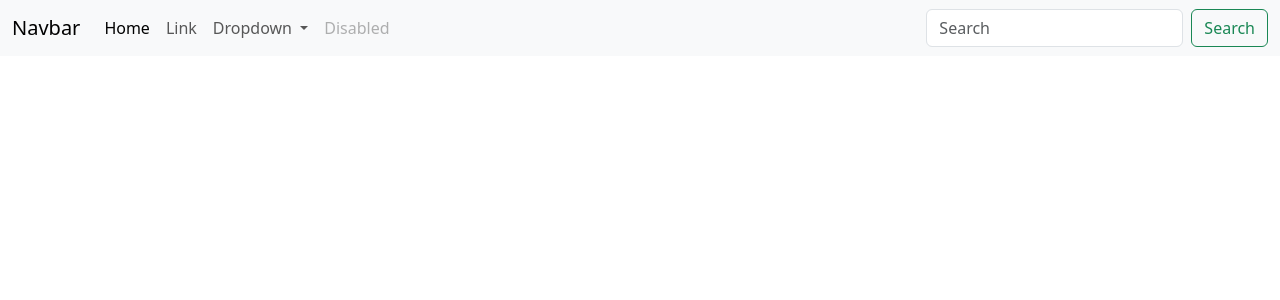
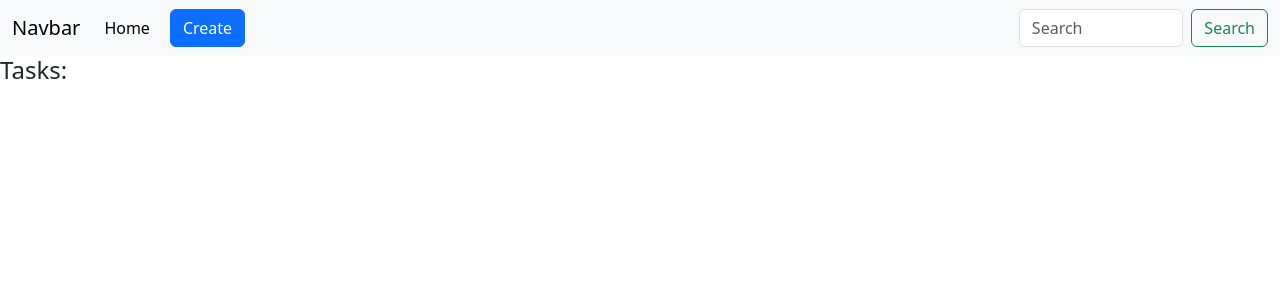
Before and after one commit to seytekk/ToDoList, a Django app: page / in a window 1280 px wide. Shown: the top 300 px of the page. Run offline with Django 5.2, Linux system fonts and the light colour scheme; data that the repository does not hold is empty.

Commit message:
second commit

```diff
--- a/apps/tasks/views.py
+++ b/apps/tasks/views.py
@@ -3,5 +3,5 @@ from .models import Task
 
 
 def get_tasks(request):
-    tasks = Task.objects.filter(title='Решить задачу')
-    return render(request, 'base.html', {'tasks': tasks})
+    tasks = Task.objects.all()
+    return render(request, 'cards.html', {'tasks': tasks})
--- a/templates/base.html
+++ b/templates/base.html
@@ -8,53 +8,12 @@
           integrity="sha384-QWTKZyjpPEjISv5WaRU9OFeRpok6YctnYmDr5pNlyT2bRjXh0JMhjY6hW+ALEwIH" crossorigin="anonymous">
 </head>
 <body>
-<nav class="navbar navbar-expand-lg bg-body-tertiary">
-    <div class="container-fluid">
-        <a class="navbar-brand" href="#">Navbar</a>
-        <button class="navbar-toggler" type="button" data-bs-toggle="collapse" data-bs-target="#navbarSupportedContent"
-                aria-controls="navbarSupportedContent" aria-expanded="false" aria-label="Toggle navigation">
-            <span class="navbar-toggler-icon"></span>
-        </button>
-        <div class="collapse navbar-collapse" id="navbarSupportedContent">
-            <ul class="navbar-nav me-auto mb-2 mb-lg-0">
-                <li class="nav-item">
-                    <a class="nav-link active" aria-current="page" href="#">Home</a>
-                </li>
-                <li class="nav-item">
-                    <a class="nav-link" href="#">Link</a>
-                </li>
-                <li class="nav-item dropdown">
-                    <a class="nav-link dropdown-toggle" href="#" role="button" data-bs-toggle="dropdown"
-                       aria-expanded="false">
-                        Dropdown
-                    </a>
-                    <ul class="dropdown-menu">
-                        <li><a class="dropdown-item" href="#">Action</a></li>
-                        <li><a class="dropdown-item" href="#">Another action</a></li>
-                        <li>
-                            <hr class="dropdown-divider">
-                        </li>
-                        <li><a class="dropdown-item" href="#">Something else here</a></li>
-                    </ul>
-                </li>
-                <li class="nav-item">
-                    <a class="nav-link disabled" aria-disabled="true">Disabled</a>
-                </li>
-            </ul>
-            <form class="d-flex" role="search">
-                <input class="form-control me-2" type="search" placeholder="Search" aria-label="Search">
-                <button class="btn btn-outline-success" type="submit">Search</button>
-            </form>
-        </div>
-    </div>
-</nav>
+{% include 'navbar.html' %}
 
-<div>
-    {% for task in tasks %}
-        <h1>{{ task.title }}</h1>
-        <l>{{ task.description }}</l>
-    {% endfor %}
-</div>
+<h4>Tasks: </h4>
+
+{% block content %}
+{% endblock content %}
 <script src="https://cdn.jsdelivr.net/npm/bootstrap@5.3.3/dist/js/bootstrap.bundle.min.js"
         integrity="sha384-YvpcrYf0tY3lHB60NNkmXc5s9fDVZLESaAA55NDzOxhy9GkcIdslK1eN7N6jIeHz"
         crossorigin="anonymous"></script>
--- /dev/null
+++ b/templates/cards.html
@@ -0,0 +1,41 @@
+{% extends 'base.html' %}
+
+{% block content %}
+<div>
+    {% for task in tasks %}
+    <div class="mb-1">
+        <h3>{{ task.title }}</h3>
+        <div class="row container d-flex justify-content-center">
+            <div class="col-md-15">
+                <div class="card px-2">
+                    <div class="card-body">
+                        <p href="">{{ task.description }}<i
+                                class="input-helper"></i>
+                    </div>
+                </div>
+            </div>
+            <p>{{ task.created_at }}</p>
+        </div>
+    </div>
+    <div class="mb-5">
+        <div class='btn-toolbar'>
+<!--            Update card-->
+            <a method="post" href="">
+                <button class="btn btn-success"
+                        type="submit">Update
+                </button>
+            </a>
+
+<!--            Delete card-->
+            <form method="post"
+                  action="">
+                {% csrf_token %}
+                <button class='btn btn-danger' type='submit'>
+                    Delete
+                </button>
+            </form>
+        </div>
+    </div>
+    {% endfor %}
+</div>
+{% endblock content %}
--- /dev/null
+++ b/templates/navbar.html
@@ -0,0 +1,26 @@
+<nav class="navbar navbar-expand-lg bg-body-tertiary">
+    <div class="container-fluid">
+        <a class="navbar-brand" href="#">Navbar</a>
+        <button class="navbar-toggler" type="button" data-bs-toggle="collapse" data-bs-target="#navbarSupportedContent"
+                aria-controls="navbarSupportedContent" aria-expanded="false" aria-label="Toggle navigation">
+            <span class="navbar-toggler-icon"></span>
+        </button>
+        <div class="collapse navbar-collapse" id="navbarSupportedContent">
+            <ul class="navbar-nav me-auto mb-2 mb-lg-0">
+                <li class="nav-item">
+                    <a class="nav-link active" aria-current="page" href="#">Home</a>
+                </li>
+            </ul>
+
+<!--            create card-->
+            <div class="container" align="left">
+                <button type="submit" class="btn btn-primary">Create</button>
+            </div>
+
+             <form class="d-flex" role="search">
+                <input class="form-control me-2" type="search" placeholder="Search" aria-label="Search">
+                <button class="btn btn-outline-success" type="submit">Search</button>
+            </form>
+        </div>
+    </div>
+</nav>
```
